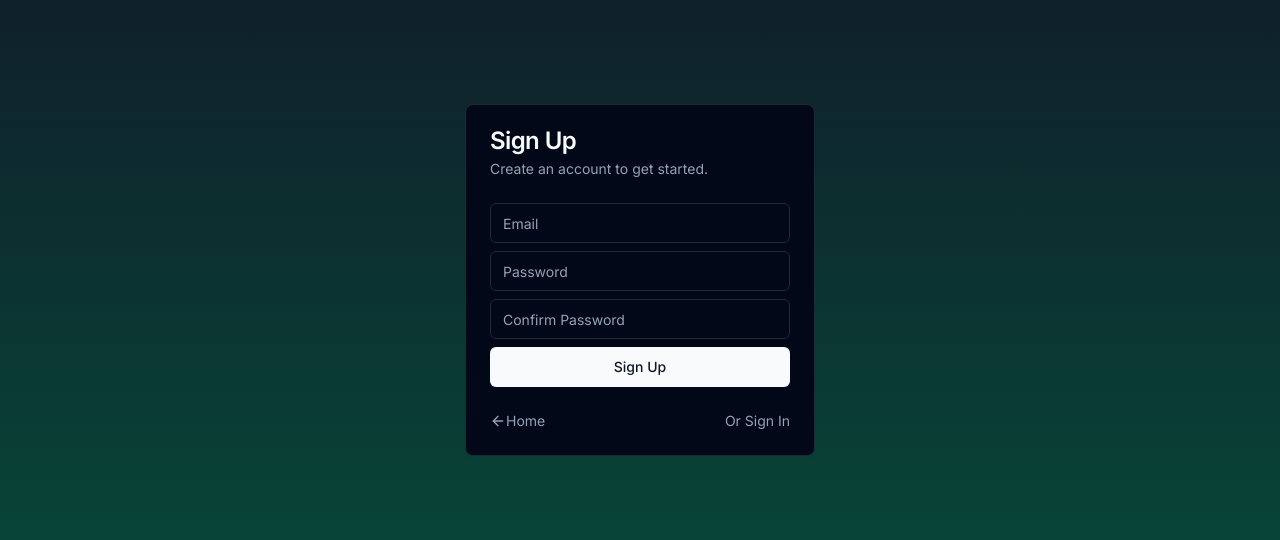
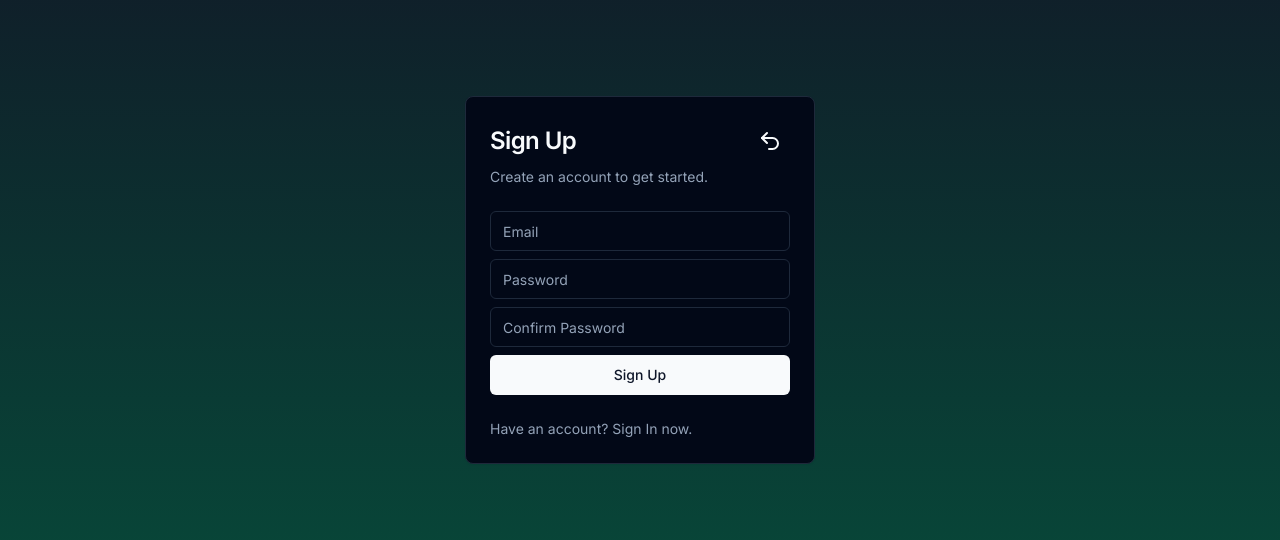
Before and after one commit to thewebartisan7/the-road-to-next-app, a Next.js app: page /sign-up in a window 1280 px wide. Shown: the part 120-660 px from the top of the page. Built offline with nearby package versions, Linux system fonts and the light colour scheme.

Commit message:
fix(asd): asd

```diff
--- a/src/app/sign-in/page.tsx
+++ b/src/app/sign-in/page.tsx
@@ -1,3 +1,4 @@
+import { buttonVariants } from '@/components/ui/button';
 import {
   Card,
   CardContent,
@@ -7,7 +8,12 @@ import {
   CardTitle,
 } from '@/components/ui/card';
 import { SignInForm } from '@/features/auth/components/sign-in-form';
-import { forgotPasswordPath, signUpPath } from '@/utils/paths';
+import {
+  forgotPasswordPath,
+  homePath,
+  signUpPath,
+} from '@/utils/paths';
+import { Undo2Icon } from 'lucide-react';
 import Link from 'next/link';
 
 const SignInPage = () => {
@@ -15,7 +21,18 @@ const SignInPage = () => {
     <div className="flex-1 flex flex-col justify-center">
       <Card className="w-[350px] animate-fade-in-from-top">
         <CardHeader>
-          <CardTitle>Sign In</CardTitle>
+          <CardTitle className="flex justify-between items-center">
+            Sign In
+            <Link
+              href={homePath()}
+              className={buttonVariants({
+                size: 'icon',
+                variant: 'link',
+              })}
+            >
+              <Undo2Icon />
+            </Link>
+          </CardTitle>
           <CardDescription>Sign in to your account.</CardDescription>
         </CardHeader>
         <CardContent>
--- a/src/app/sign-up/page.tsx
+++ b/src/app/sign-up/page.tsx
@@ -1,3 +1,4 @@
+import { buttonVariants } from '@/components/ui/button';
 import {
   Card,
   CardContent,
@@ -8,7 +9,7 @@ import {
 } from '@/components/ui/card';
 import { SignUpForm } from '@/features/auth/components/sign-up-form';
 import { homePath, signInPath } from '@/utils/paths';
-import { ArrowLeftIcon } from 'lucide-react';
+import { Undo2Icon } from 'lucide-react';
 import Link from 'next/link';
 
 const SignUpPage = () => {
@@ -16,7 +17,18 @@ const SignUpPage = () => {
     <div className="flex-1 flex flex-col justify-center">
       <Card className="w-[350px] animate-fade-in-from-top">
         <CardHeader>
-          <CardTitle>Sign Up</CardTitle>
+          <CardTitle className="flex justify-between items-center">
+            Sign Up
+            <Link
+              href={homePath()}
+              className={buttonVariants({
+                size: 'icon',
+                variant: 'link',
+              })}
+            >
+              <Undo2Icon />
+            </Link>
+          </CardTitle>
           <CardDescription>
             Create an account to get started.
           </CardDescription>
@@ -26,18 +38,10 @@ const SignUpPage = () => {
         </CardContent>
         <CardFooter className="flex justify-between">
           <Link
-            className="text-sm text-muted-foreground flex items-center"
-            href={homePath()}
-          >
-            <ArrowLeftIcon className="w-4 h-4" />
-            Home
-          </Link>
-
-          <Link
             className="text-sm text-muted-foreground"
             href={signInPath()}
           >
-            Or Sign In
+            Have an account? Sign In now.
           </Link>
         </CardFooter>
       </Card>
--- a/src/features/ticket/components/ticket-item.tsx
+++ b/src/features/ticket/components/ticket-item.tsx
@@ -1,40 +1,37 @@
-// import { Button } from '@/components/ui/button';
-// import { Card } from '@/components/ui/card';
-// import {
-//   ArrowUpRightFromSquareIcon,
-//   CheckCircleIcon,
-//   FileTextIcon,
-//   GripHorizontalIcon,
-//   PencilIcon,
-//   TrashIcon,
-// } from 'lucide-react';
-// import Link from 'next/link';
 import { Button } from '@/components/ui/button';
+import { Card } from '@/components/ui/card';
+import {
+  ArrowUpRightFromSquareIcon,
+  CheckCircleIcon,
+  FileTextIcon,
+  GripHorizontalIcon,
+  PencilIcon,
+  TrashIcon,
+} from 'lucide-react';
+import Link from 'next/link';
 import { Ticket } from '@prisma/client';
-import { ArrowUpRightFromSquareIcon } from 'lucide-react';
-import Link from 'next/link';
-// import { displayCurrency } from '@/utils/currency';
-// import dynamic from 'next/dynamic';
-// import { getAuth } from '@/features/auth/queries/get-auth';
-// import { Comments } from '@/features/comment/components/comments';
+import { displayCurrency } from '@/utils/currency';
+import dynamic from 'next/dynamic';
+import { getAuth } from '@/features/auth/queries/get-auth';
+import { Comments } from '@/features/comment/components/comments';
 
-// const TicketDeleteButton = dynamic(
-//   () => import('./ticket-delete-button'),
-//   {
-//     loading: () => (
-//       <Button variant="outline" size="icon">
-//         <TrashIcon className="h-4 w-4" />
-//       </Button>
-//     ),
-//     ssr: false,
-//   }
-// );
+const TicketDeleteButton = dynamic(
+  () => import('./ticket-delete-button'),
+  {
+    loading: () => (
+      <Button variant="outline" size="icon">
+        <TrashIcon className="h-4 w-4" />
+      </Button>
+    ),
+    ssr: false,
+  }
+);
 
-// const TICKET_ICONS = {
-//   OPEN: <FileTextIcon />,
-//   DONE: <CheckCircleIcon />,
-//   IN_PROGRESS: <PencilIcon />,
-// };
+const TICKET_ICONS = {
+  OPEN: <FileTextIcon />,
+  DONE: <CheckCircleIcon />,
+  IN_PROGRESS: <PencilIcon />,
+};
 
 type TicketItemProps = {
   ticket: Ticket;
@@ -42,75 +39,66 @@ type TicketItemProps = {
 };
 
 const TicketItem = async ({ ticket, isDetail }: TicketItemProps) => {
+  const { user } = await getAuth();
+
+  const isTicketByUser = user?.id === ticket.userId;
+
   return (
-    <div>
-      <Button variant="outline" size="icon" asChild>
-        <Link href={`/tickets/${ticket.id}`}>
-          <ArrowUpRightFromSquareIcon className="h-4 w-4" />
-        </Link>
-      </Button>
+    <div className="flex flex-col gap-y-8 animate-fade-in-from-top">
+      <div className="flex gap-x-1">
+        <Card className="min-w-0 text-slate-100 p-4 flex-1 flex gap-x-4">
+          <div>{TICKET_ICONS[ticket.status]}</div>
+          <div className="min-w-0 flex-1 flex flex-col gap-y-1">
+            <h2 className="text-lg font-semibold truncate">
+              {ticket.title}
+            </h2>
+
+            {isDetail ? (
+              <p className="text-sm text-slate-400">
+                {ticket.content}
+              </p>
+            ) : null}
+
+            <div className="flex-1 flex justify-between">
+              <p className="text-sm text-slate-400">
+                {displayCurrency(ticket.bounty)}
+              </p>
+              <p className="text-sm text-slate-400">
+                {ticket.deadline}
+              </p>
+            </div>
+          </div>
+        </Card>
+
+        {isDetail ? (
+          <div className="flex flex-col gap-y-1">
+            {isTicketByUser && (
+              <Button variant="outline" size="icon" asChild>
+                <Link href={`/tickets/${ticket.id}/edit`}>
+                  <PencilIcon className="h-4 w-4" />
+                </Link>
+              </Button>
+            )}
+            {isTicketByUser && <TicketDeleteButton id={ticket.id} />}
+          </div>
+        ) : (
+          <div className="flex flex-col gap-y-1">
+            <Button variant="outline" size="icon" asChild>
+              <Link href={`/tickets/${ticket.id}`}>
+                <ArrowUpRightFromSquareIcon className="h-4 w-4" />
+              </Link>
+            </Button>
+
+            <Button variant="outline" size="icon">
+              <GripHorizontalIcon className="h-4 w-4" />
+            </Button>
+          </div>
+        )}
+      </div>
+
+      {isDetail ? <Comments ticketId={ticket.id} /> : null}
     </div>
   );
-  // const { user } = await getAuth();
-
-  // const isTicketByUser = user?.id === ticket.userId;
-
-  // return (
-  //   <div className="flex flex-col gap-y-8 animate-fade-in-from-top">
-  //     <div className="flex gap-x-1">
-  //       <Card className="min-w-0 text-slate-100 p-4 flex-1 flex gap-x-4">
-  //         <div>{TICKET_ICONS[ticket.status]}</div>
-  //         <div className="min-w-0 flex-1 flex flex-col gap-y-1">
-  //           <h2 className="text-lg font-semibold truncate">
-  //             {ticket.title}
-  //           </h2>
-
-  //           {isDetail ? (
-  //             <p className="text-sm text-slate-400">
-  //               {ticket.content}
-  //             </p>
-  //           ) : null}
-
-  //           <div className="flex-1 flex justify-between">
-  //             <p className="text-sm text-slate-400">
-  //               {displayCurrency(ticket.bounty)}
-  //             </p>
-  //             <p className="text-sm text-slate-400">
-  //               {ticket.deadline}
-  //             </p>
-  //           </div>
-  //         </div>
-  //       </Card>
-
-  //       {isDetail ? (
-  //         <div className="flex flex-col gap-y-1">
-  //           {isTicketByUser && (
-  //             <Button variant="outline" size="icon" asChild>
-  //               <Link href={`/tickets/${ticket.id}/edit`}>
-  //                 <PencilIcon className="h-4 w-4" />
-  //               </Link>
-  //             </Button>
-  //           )}
-  //           {isTicketByUser && <TicketDeleteButton id={ticket.id} />}
-  //         </div>
-  //       ) : (
-  //         <div className="flex flex-col gap-y-1">
-  //           <Button variant="outline" size="icon" asChild>
-  //             <Link href={`/tickets/${ticket.id}`}>
-  //               <ArrowUpRightFromSquareIcon className="h-4 w-4" />
-  //             </Link>
-  //           </Button>
-
-  //           <Button variant="outline" size="icon">
-  //             <GripHorizontalIcon className="h-4 w-4" />
-  //           </Button>
-  //         </div>
-  //       )}
-  //     </div>
-
-  //     {/* {isDetail ? <Comments ticketId={ticket.id} /> : null} */}
-  //   </div>
-  // );
 };
 
 export { TicketItem };
```
